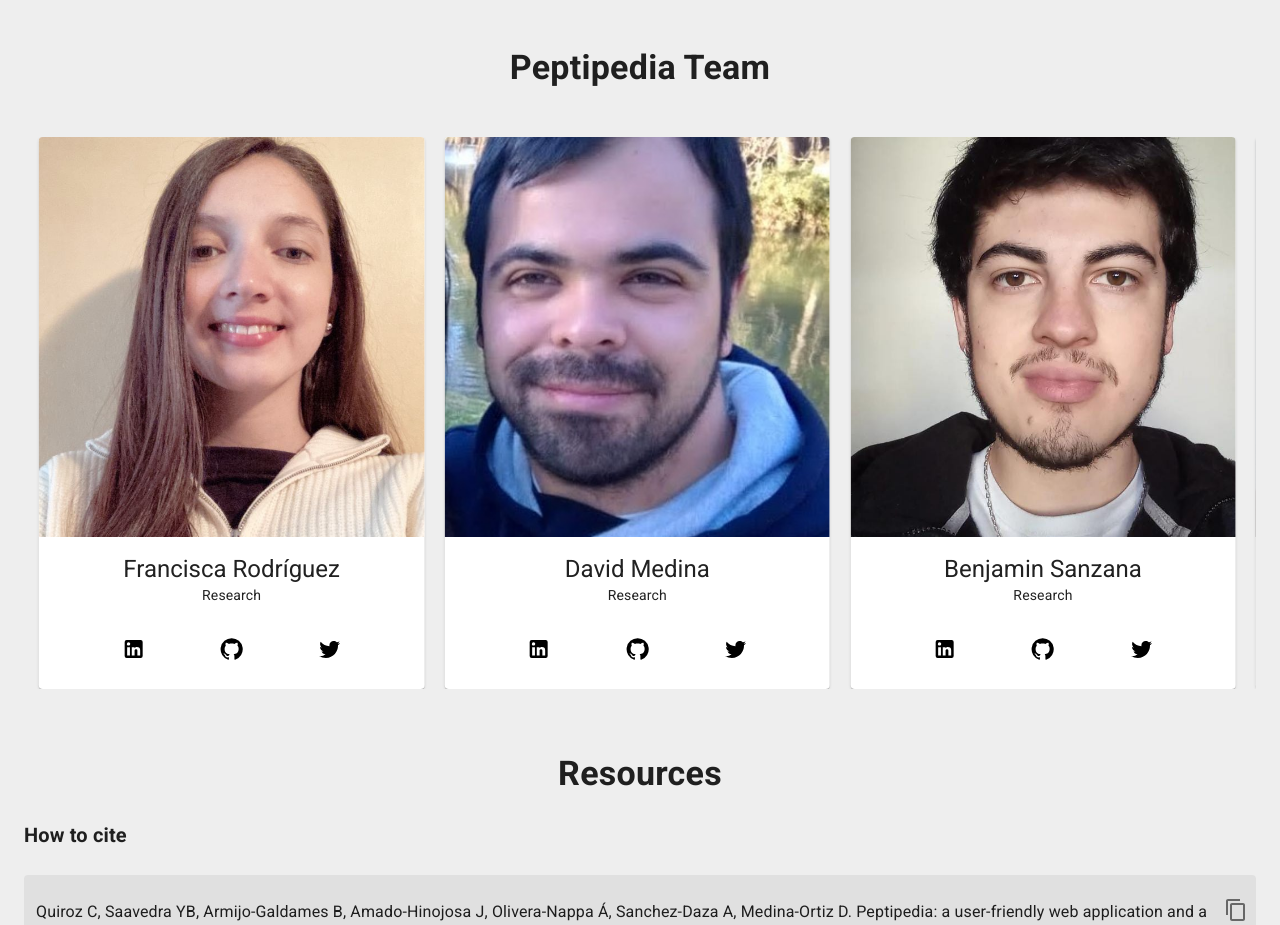
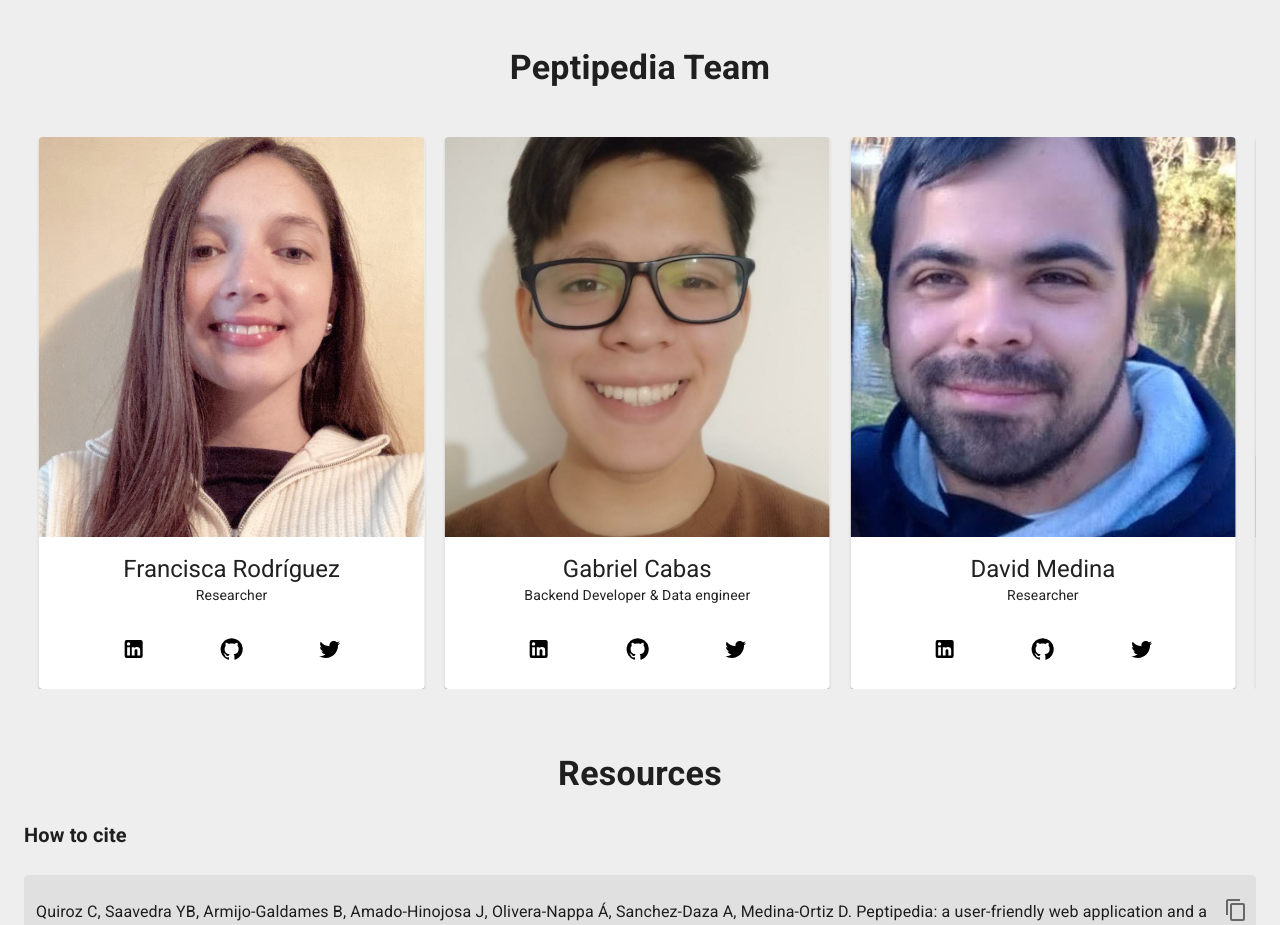
Before and after one commit to ProteinEngineering-PESB2/Peptipedia2.0, a React (Create React App) app in the folder app/: page / in a window 1280 px wide. Shown: the part 2620-3545 px from the top of the page. Built offline with nearby package versions, Linux system fonts and the light colour scheme.

Commit message:
agregue mi foto xd

```diff
--- a/app/src/components/Dashboard/Home/Team.js
+++ b/app/src/components/Dashboard/Home/Team.js
@@ -9,7 +9,8 @@ import Claudio from "../../../assets/claudio.jpeg";
 import Fran from "../../../assets/fran.jpeg"
 import David from "../../../assets/david.jpeg"
 import Sanzana from "../../../assets/sanzana.jpeg"
-import UnknownMan from "../../../assets/hombre-desconocido.jpg"
+import Gabriel from "../../../assets/gabriel.jpeg"
+//import UnknownMan from "../../../assets/hombre-desconocido.jpg"
 
 const responsive = {
   0: { items: 1 },
@@ -20,10 +21,11 @@ const responsive = {
 
 const Team = () => {
   const items = [
-    <CardProfile name="Claudio Guevara" rol="Frontend Development" image={Claudio}/>,
-    <CardProfile name="Francisca Rodríguez" rol="Research" image={Fran}/>,
-    <CardProfile name="David Medina" rol="Research" image={David}/>,
-    <CardProfile name="Benjamin Sanzana" rol="Research" image={Sanzana}/>,
+    <CardProfile name="Claudio Guevara" rol="Frontend Developer" image={Claudio}/>,
+    <CardProfile name="Francisca Rodríguez" rol="Researcher" image={Fran}/>,
+    <CardProfile name="Gabriel Cabas" rol="Backend Developer & Data engineer" image={Gabriel}/>,
+    <CardProfile name="David Medina" rol="Researcher" image={David}/>,
+    <CardProfile name="Benjamin Sanzana" rol="Researcher" image={Sanzana}/>,
   ];
 
   return (
```
Also changed, not shown: app/src/assets/gabriel.jpeg (added).
